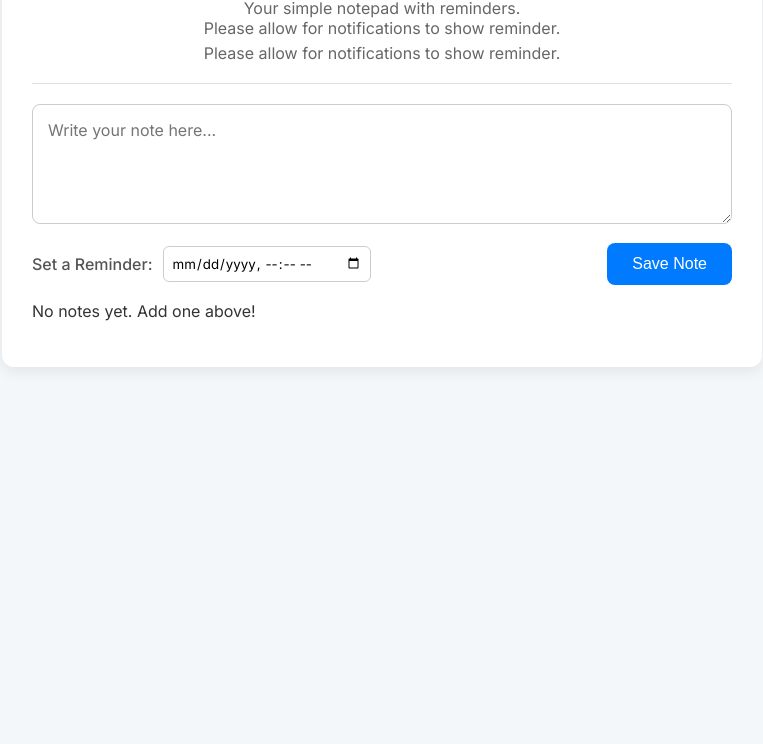
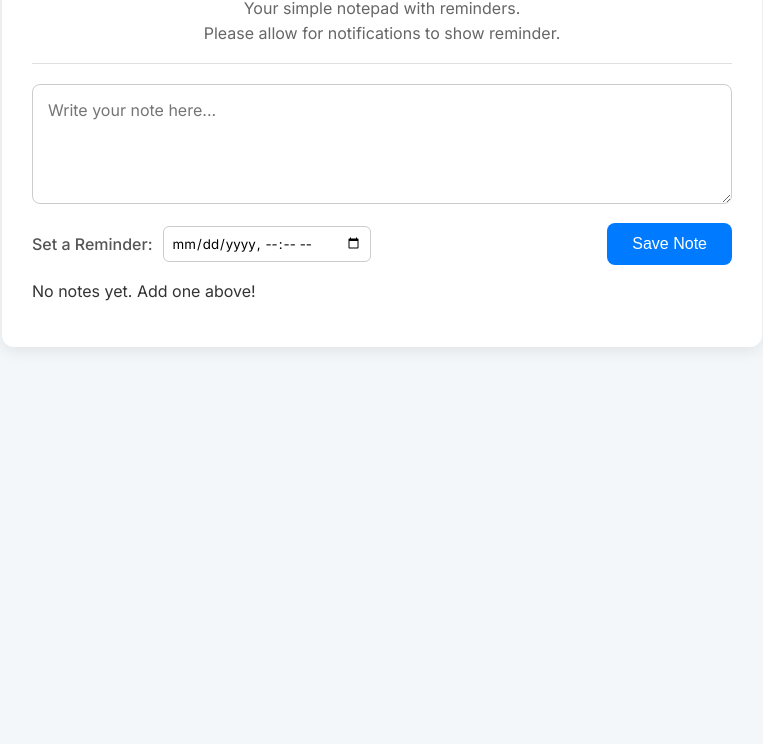
Before and after one commit to Ntokozox/Notepad, a plain HTML site: page index.html in a window 1280 px wide. Shown: the part 96-840 px from the top of the page, without its empty margins (258-1021 px from the left). Drawn offline with Linux system fonts and the light colour scheme.

Commit message:
Deleting a p to check if a the reminder will work

```diff
--- a/index.html
+++ b/index.html
@@ -13,9 +13,7 @@
     <div class="app-container">
         <header>
             <h1>📝 QuickNote Pad</h1>
-            <p>Your simple notepad with reminders. <br>
-            Please allow for notifications to show reminder.
-            </p>
+            <p>Your simple notepad with reminders. </p>
             <p>Please allow for notifications to show reminder. </p>
         </header>
 
```
